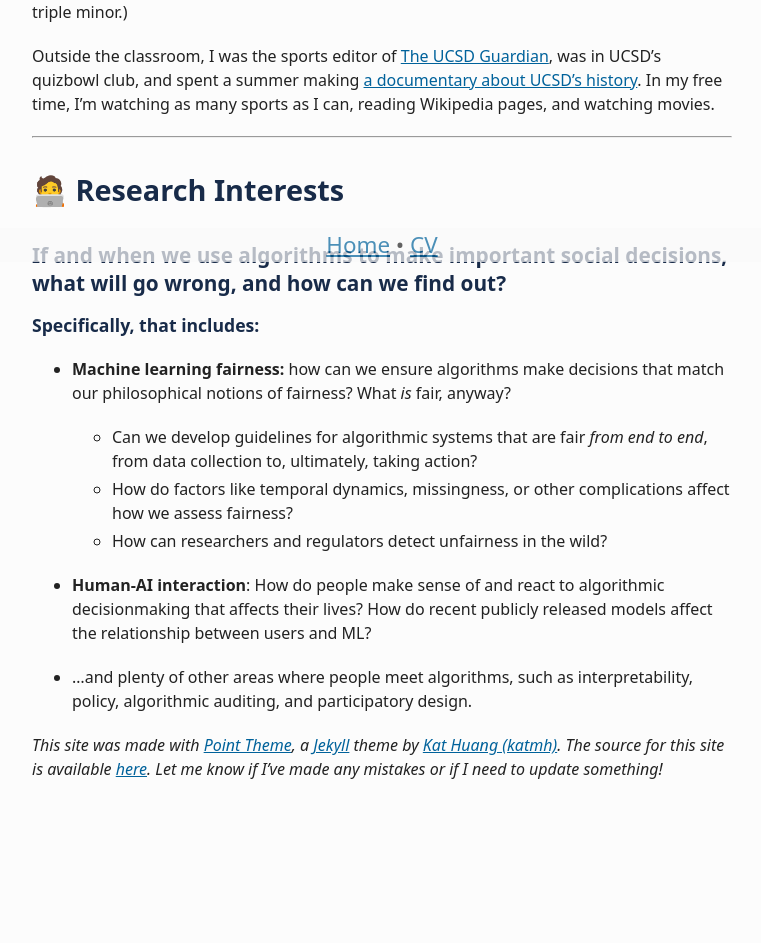
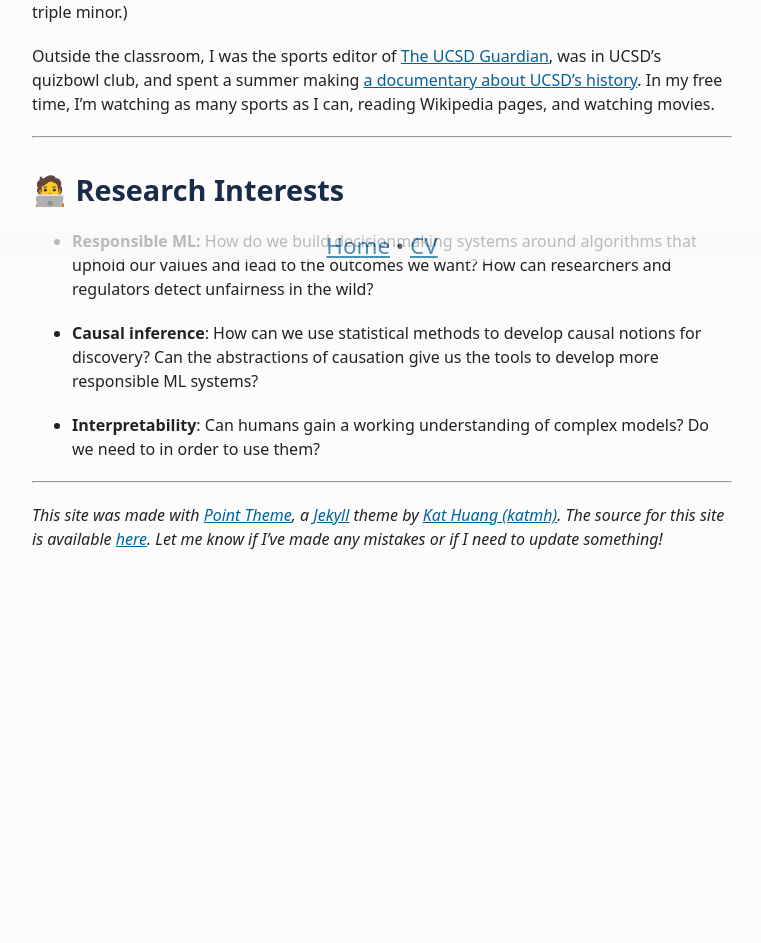
Before and after one commit to pnair7/pnair7.github.io, a Jekyll site: the page built from index.md, in a window 1280 px wide. Shown: the part 638-1581 px from the top of the page, without its empty margins (258-1019 px from the left). Built offline with Jekyll 4.4.1, drawn with Linux system fonts in a browser that asks for light colours; after the commit the page ends 1350 px from its top, so only the background shows below that.

Commit message:
Update research interests

```diff
--- a/index.md
+++ b/index.md
@@ -13,27 +13,12 @@ Outside the classroom, I was the sports editor of [The UCSD Guardian](https://uc
 
 ## 🧑‍💻 Research Interests
 
-### If and when we use algorithms to make important social decisions, what will go wrong, and how can we find out?
+* **Responsible ML:** How do we build decisionmaking systems around algorithms that uphold our values and lead to the outcomes we want? How can researchers and regulators detect unfairness in the wild?
 
-#### Specifically, that includes:
+* **Causal inference**: How can we use statistical methods to develop causal notions for discovery? Can the abstractions of causation give us the tools to develop more responsible ML systems?
 
-* **Machine learning fairness:** how can we ensure algorithms make decisions that match our philosophical notions of fairness? What *is* fair, anyway?
-  * Can we develop guidelines for algorithmic systems that are fair *from end to end*, from data collection to, ultimately, taking action?
-  * How do factors like temporal dynamics,  missingness, or other complications affect how we assess fairness?
-  * How can researchers and regulators detect unfairness in the wild?
+* **Interpretability**: Can humans gain a working understanding of complex models? Do we need to in order to use them?
 
-* **Human-AI interaction**: How do people make sense of and react to algorithmic decisionmaking that affects their lives? How do recent publicly released models affect the relationship between users and ML?
-
-* ...and plenty of other areas where people meet algorithms, such as interpretability, policy, algorithmic auditing, and participatory design.
-
-<!-- ---
-
-## 📝 Publication(s)
-
-**Engagement in online learning: student attitudes and behavior during COVID-19.** Hollister, B., **Nair, P.\***, Hill-Lindsay, S., & Chukoskie, L. Frontiers in Education, May 2022. [https://www.frontiersin.org/articles/10.3389/feduc.2022.851019/full](https://www.frontiersin.org/articles/10.3389/feduc.2022.851019/full)
-
-**\*** ***co-first-author***
-
---- -->
+---
 
 *This site was made with [Point Theme](https://github.com/katmh/point-theme), a [Jekyll](https://jekyllrb.com/) theme by [Kat Huang (katmh)](https://github.com/katmh). The source for this site is available [here](https://github.com/pnair7/pnair7.github.io). Let me know if I've made any mistakes or if I need to update something!*
```
